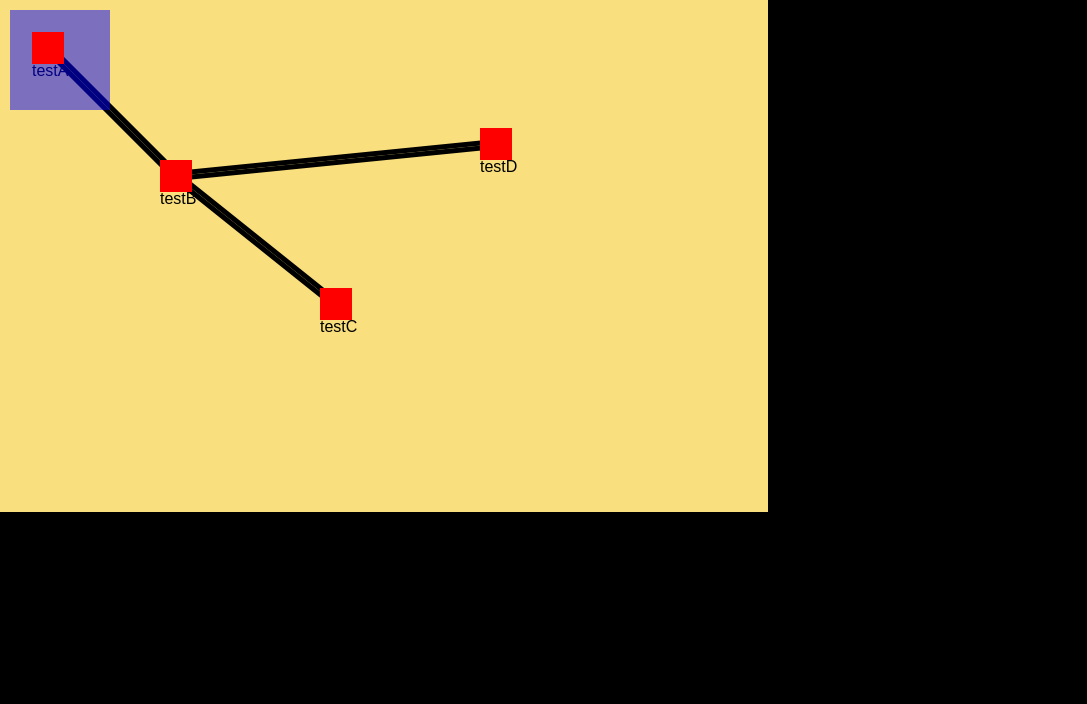
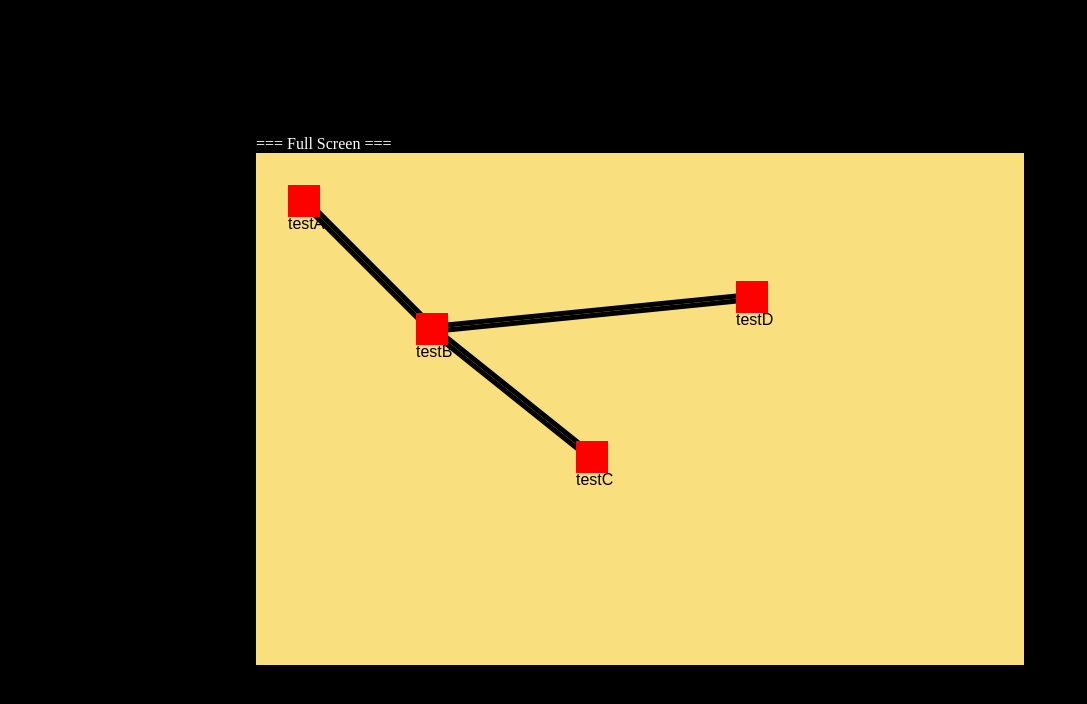
Before and after one commit to gengen1988/prototype, a plain HTML site: page index.html in a window 1280 px wide. Shown: the whole page, without its empty margins (0-1087 px from the left). Drawn offline with Linux system fonts and the light colour scheme.

Commit message:
add fullscreen

```diff
--- a/index.html
+++ b/index.html
@@ -1,14 +1,37 @@
 <!DOCTYPE html>
 <html>
 <head>
+    <meta charset="utf-8">
     <style>
-        body {
-            margin: 0 auto;
-            background-color: black;
+        body, html {
+            height: 100%;
+            margin: 0;
+            padding: 0;
+            overflow: hidden;
+            background-color: #000;
+        }
+        .hint {
+            color: #fff;
+            text-decoration: none;
+        }
+        #wrapper {
+            height: 100%;
+            margin: auto;
+            display: table;
+        }
+        #cell {
+            display: table-cell;
+            vertical-align: middle;
         }
     </style>
 </head>
 <body>
+    <div id="wrapper">
+        <div id="cell">
+            <a class="hint" href="#" onClick="toggleFullScreen()">=== Full Screen ===</a>
+            <div id="cr-stage"></div>
+        </div>
+    </div>
     <script src="lib/crafty.js"></script>
     <script src="assets/map.js"></script>
     <script src="src/components.js"></script>
--- a/src/components.js
+++ b/src/components.js
@@ -63,9 +63,9 @@ Crafty.c('City', {
 
         this.actor.bind('Click', this.onClick);
     },
-    onClick: function () {
-        console.log(this);
-        Crafty.e();
+    onClick: function (e) {
+        Crafty('Menu').destroy();
+        Crafty.e('Menu').at(e.realX, e.realY);
     },
     register: function (id) {
         registry[id] = this;
@@ -108,7 +108,6 @@ Crafty.c('Road', {
             w: start.distance(end),
             rotation: radToDeg(start.angleTo(end))
         });
-
     }
 });
 
@@ -118,46 +117,133 @@ Crafty.c('Menu', {
             .color('blue')
             .attr({
                 alpha: .5,
-                x: 10,
-                y: 10,
                 w: 100,
                 h: 100
             });
-        this.items = [];
-    },
-
-    add: function (item) {
-        this.items.push(item);
+        this.items = [
+            //Crafty.e('MenuItem').order(0),
+            //Crafty.e('MenuItem').order(1)
+        ];
     }
 });
 
-
-
 Crafty.c('MenuItem', {
     init: function () {
-        this.requires('SimpleUI');
+        this.requires('SimpleUI')
+            .color('red')
+            .attr();
     }
 });
 
 Crafty.c('UI', {
     init: function () {
-        this.requires('2D, Canvas');
+        this.requires('2D, Canvas')
+            .attr({
+                z: 1000
+            });
     },
 
-    show: function (x, y) {
-
+    show: function () {
+        this.visible(true);
     },
 
     hide: function () {
+        this.visible(false);
     }
 });
 
 Crafty.c('SimpleUI', {
     init: function () {
-        this.requires('UI, Color');
+        this.requires('UI, Hoverable, Color');
+    },
+
+    at: function (x, y) {
+        return this.attr({
+            x: x,
+            y: y
+        });
+    }
+});
+
+Crafty.c('Hoverable', {
+    init: function () {
+        this.requires('Mouse')
+            .bind('MouseOver', this.onMouseOver)
+            .bind('MouseOut', this.onMouseOut);
+    }
+});
+
+Crafty.c('Button', {
+    init: function () {
+        this.requires('UI, Hoverable');
+    }
+});
+
+Crafty.c('Container', {
+    init: function () {
+        this.requires('UI');
+        this.items = [];
+        this.hide();
+    },
+
+    add: function (item) {
+        item.addComponent('UI');
+        item.hide();
+        this.items.push(item);
+        return this;
+    },
+
+    render: function () {
+        this.items.forEach(function (item) {
+
+        });
+    },
+
+    removeAll: function () {
+        console.log('not implements: remove item');
+        // this.items.remove(item);
+    }
+});
+
+Crafty.c('Dummy', {
+    init: function () {
+        console.log(Crafty.stage);
+        /*
+        this.requires('2D, Mouse')
+            .attr({
+                x: 0,
+                y: 0,
+                w: Crafty.stage.elem.clientHd
+            });
+        */
     }
 });
 
 function radToDeg(rad) {
     return rad * 180 / Math.PI;
 }
+
+function toggleFullScreen() {
+  if (!document.fullscreenElement &&    // alternative standard method
+      !document.mozFullScreenElement && !document.webkitFullscreenElement && !document.msFullscreenElement ) {  // current working methods
+    if (document.documentElement.requestFullscreen) {
+      document.documentElement.requestFullscreen();
+    } else if (document.documentElement.msRequestFullscreen) {
+      document.documentElement.msRequestFullscreen();
+    } else if (document.documentElement.mozRequestFullScreen) {
+      document.documentElement.mozRequestFullScreen();
+    } else if (document.documentElement.webkitRequestFullscreen) {
+      document.documentElement.webkitRequestFullscreen(Element.ALLOW_KEYBOARD_INPUT);
+    }
+  } else {
+    if (document.exitFullscreen) {
+      document.exitFullscreen();
+    } else if (document.msExitFullscreen) {
+      document.msExitFullscreen();
+    } else if (document.mozCancelFullScreen) {
+      document.mozCancelFullScreen();
+    } else if (document.webkitExitFullscreen) {
+      document.webkitExitFullscreen();
+    }
+  }
+}
--- a/src/game.js
+++ b/src/game.js
@@ -1,16 +1,16 @@
 Game = {
     start: function () {
         Crafty.init(Game.width(), Game.height());
+        Crafty.background('rgb(249, 223, 125)');
+
         //Crafty.init();
-        Crafty.background('rgb(249, 223, 125)');
+        //Crafty.scene('loading');
 
         /*
         Crafty.addEvent(this, window, 'resize', function () {
             console.log(arguments);
         });
         */
-
-        // Crafty.e('PlayerCharacter').at(5, 5);
         map.city.forEach(function (city) {
             Crafty.e('City')
                 .at(city.x, city.y)
@@ -22,21 +22,6 @@ Game = {
             Crafty.e('Road')
                 .link(road.from, road.to);
         });
-
-        Crafty.e('Menu');
-
-        /*
-        for (var x = 0; x < Game.mapGrid.width; ++x) {
-            for (var y = 0; y < Game.mapGrid.height; ++y) {
-                var atEdge = x == 0 || x == Game.mapGrid.width - 1 || y == 0 || y == Game.mapGrid.height - 1;
-                if (atEdge) {
-                    Crafty.e('Tree').at(x, y);
-                } else if (Math.random() < 0.06) {
-                    Crafty.e('Bush').at(x, y);
-                }
-            }
-        }
-        */
     },
 
     mapGrid: {
```
Also changed, not shown: 1 other file.
